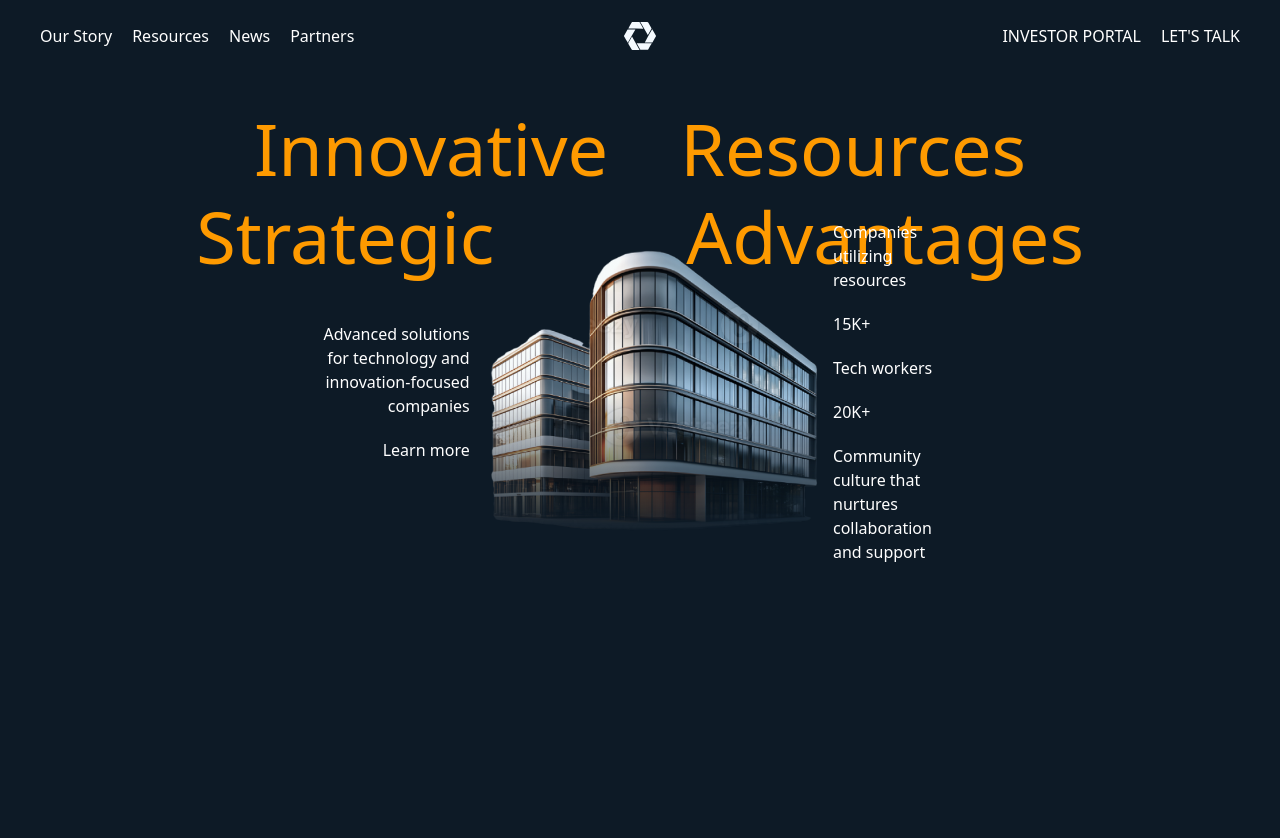
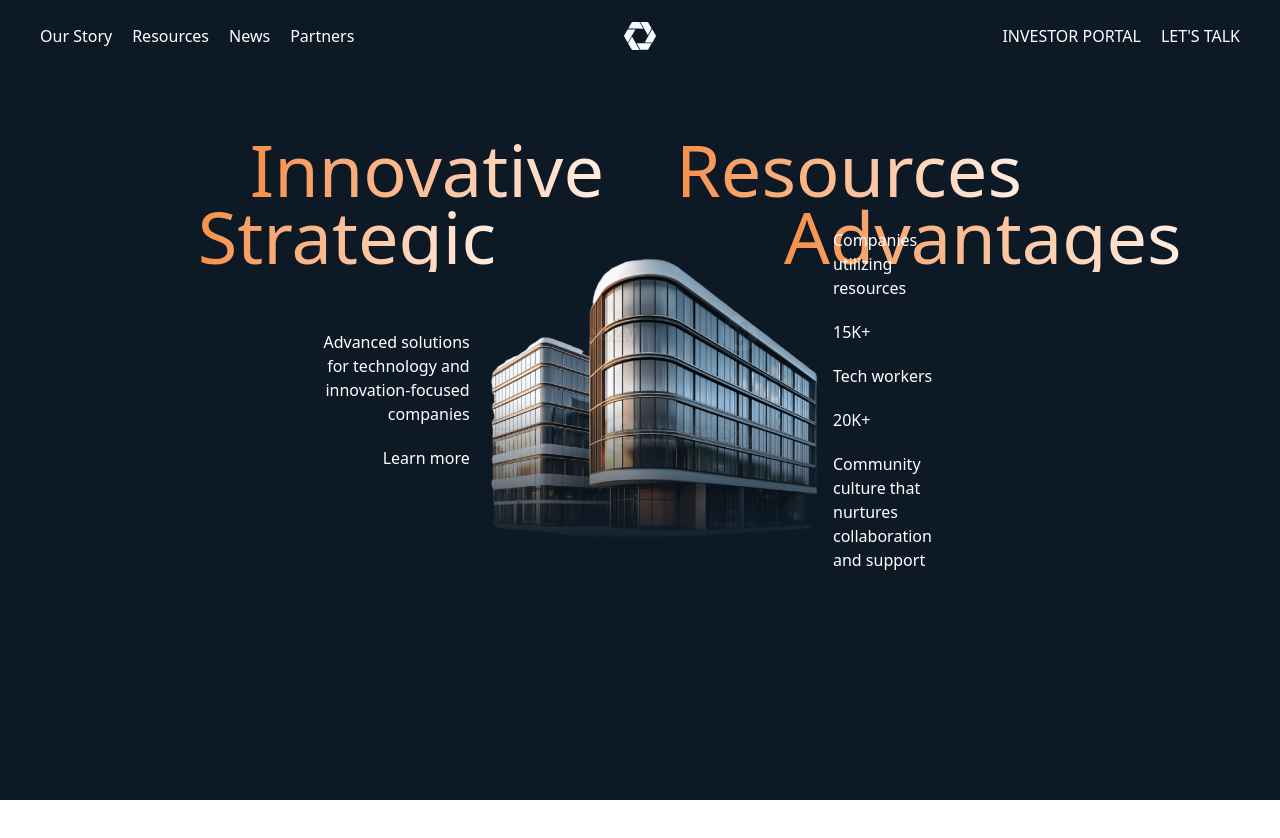
Before and after one commit to KonferCA/SPUR-Landing, a React (Vite) app: page / in a window 1280 px wide. Shown: the top 838 px of the page. After the commit the page ends 800 px from the top, so only its background shows below. Built offline with nearby package versions, Linux system fonts and the light colour scheme.

Commit message:
[update] hero styling

```diff
--- a/src/components/Navbar/Navbar.tsx
+++ b/src/components/Navbar/Navbar.tsx
@@ -8,7 +8,7 @@ import React from "react";
  */
 const Navbar: React.FC = () => {
   return (
-    <header className="relative flex w-full items-center justify-between px-10 py-6">
+    <header className="fixed flex w-full items-center justify-between px-10 py-6">
       {/* Directories */}
       <div className="flex gap-x-5 ">
         <a>Our Story</a>
--- a/src/components/sections/Hero.section.tsx
+++ b/src/components/sections/Hero.section.tsx
@@ -5,16 +5,24 @@ const HeroSection: React.FC = () => {
     <div>
       <section className="relative h-screen">
         {/* 4 Headers */}
-        <div className="absolute left-1/2 transform -translate-x-1/2 text-7xl flex gap-18 mt-10 text-amber-500">
-          <h1>Innovative</h1>
-          <h1>Resources</h1>
+        <div className="absolute top-1/6 left-1/2 transform -translate-x-1/2 text-7xl w-full flex gap-18 text-amber-500">
+          <h1 className="flex-1 text-right">
+            <span className="inline-block text-gradient">Innovative</span>
+          </h1>
+          <h1 className="flex-1 text-left">
+            <span className="inline-block text-gradient">Resources</span>
+          </h1>
         </div>
-        <div className="absolute left-1/2 transform -translate-x-1/2 text-7xl flex gap-48 mt-32 text-amber-500">
-          <h1>Strategic</h1>
-          <h1>Advantages</h1>
+        <div className="absolute top-1/4 left-1/2 transform -translate-x-1/2 text-7xl w-full flex gap-72">
+          <h1 className="flex-1 text-right">
+            <span className="inline-block text-gradient">Strategic</span>
+          </h1>
+          <h1 className="flex-1 text-left">
+            <span className="inline-block text-gradient">Advantages</span>
+          </h1>
         </div>
         {/* Stats and Building */}
-        <div className="absolute top-2/5 left-1/2 transform -translate-x-1/2 -translate-y-1/2 flex items-center">
+        <div className="absolute top-1/2 left-1/2 transform -translate-x-1/2 -translate-y-1/2 flex items-center">
           {/* subdiv: left callout */}
           <div className="flex flex-col items-end gap-5">
             <p className="text-right">
```
